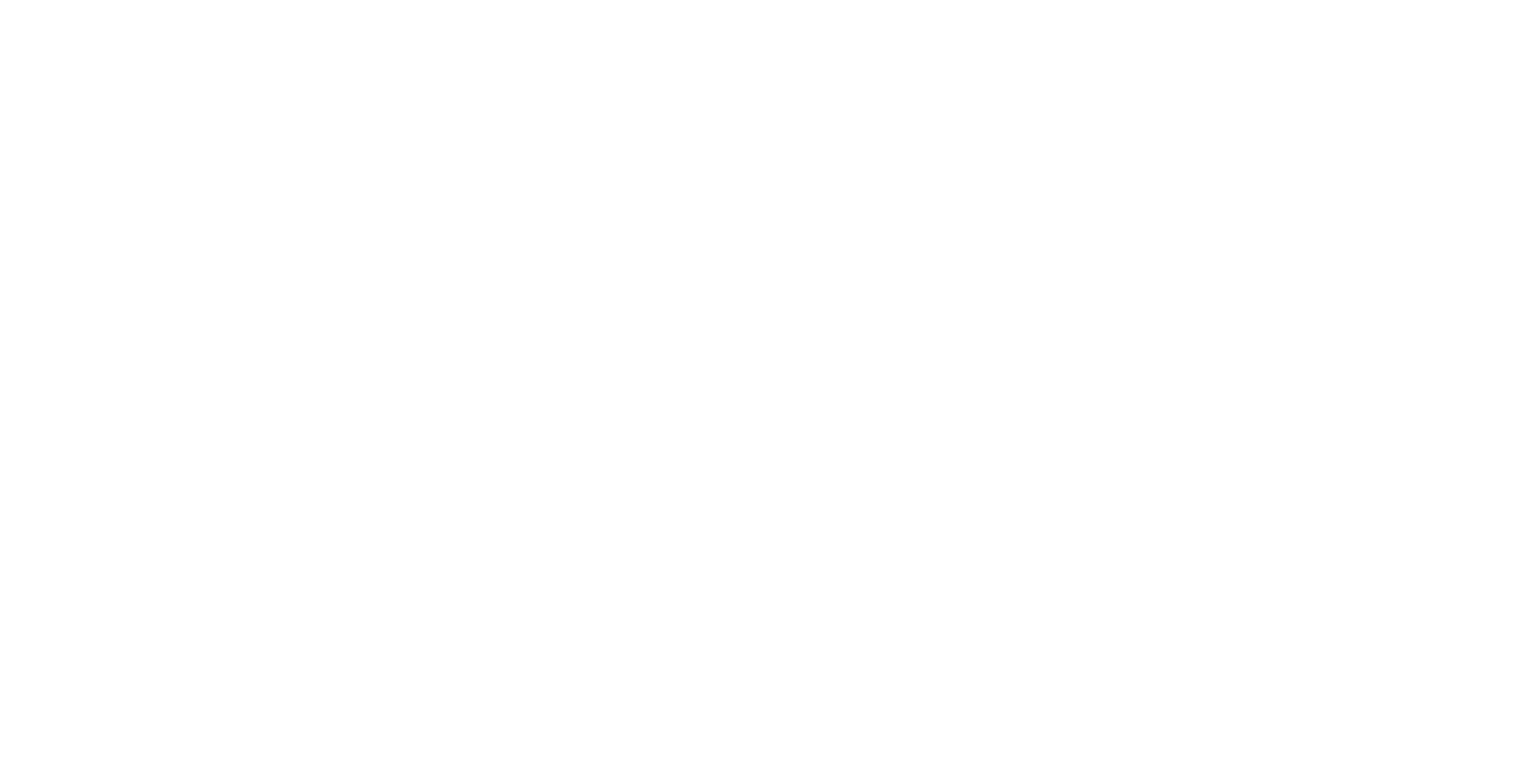
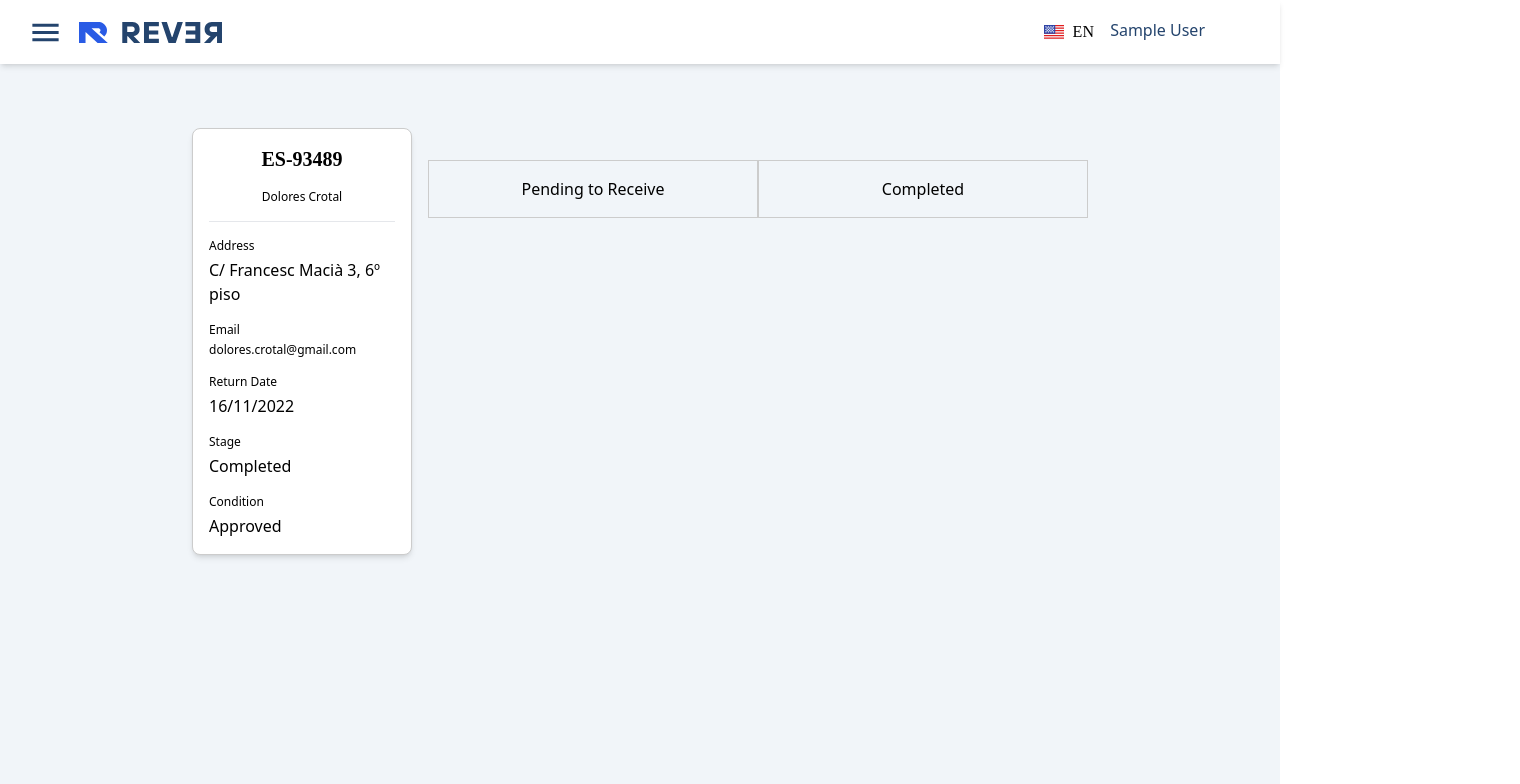
Before and after one commit to mmrtsv/rever-dashboard, a React (Vite) app: page /details/1 in a window 1280 px wide. Before the commit this address had no page. Shown: the top 784 px of the page, 1520 px wide, since content can reach past the window. Built offline with nearby package versions, Linux system fonts and the light colour scheme; sample sign-in values are in the browser's storage; a web font is replaced by a local one; what @itsrever/dashboard-api would draw is missing.

Commit message:
Eng 957 (#32)
* FEAT: start of retlineitem details

* FIX: tests

```diff
--- a/src/App.tsx
+++ b/src/App.tsx
@@ -8,7 +8,8 @@ import Loading from './components/Loading/Loading'
 const LoginPage = lazy(() => import('./auth/Login.page'))
 const Home = lazy(() => import('./pages/Home.page'))
 const Orders = lazy(() => import('./pages/Orders.page'))
-const OrdersByStatus = lazy(() => import('./pages/OrdersByStatus.page'))
+const OrdersByStatus = lazy(() => import('./pages/RetLineItemsByStatus.page'))
+const RetLineItemDetails = lazy(() => import('./pages/RetLineItemDetails.page'))
 
 function App() {
     // Language selection
@@ -31,11 +32,16 @@ function App() {
                     <Route path="/login" element={<LoginPage />} />
                     <Route element={<ProtectedRoute />}>
                         <Route element={<Layout />}>
+                            {/* <Route path="*" element={<Home />} /> */}
                             <Route path="/" element={<Home />} />
                             <Route path="/orders" element={<Orders />} />
                             <Route
                                 path="/dashboard"
                                 element={<OrdersByStatus />}
+                            />
+                            <Route
+                                path="/details/:id"
+                                element={<RetLineItemDetails />}
                             />
                         </Route>
                     </Route>
--- a/src/components/Orders/OrderListItem/OrderListItem.tsx
+++ b/src/components/Orders/OrderListItem/OrderListItem.tsx
@@ -15,6 +15,7 @@ interface OrderListItemProps {
 const OrderListItem: React.FC<OrderListItemProps> = ({ row, key }) => {
     return (
         <TableRow
+            data-testid="OrderListItem"
             key={key}
             className=" cursor-pointer"
             sx={
--- a/src/components/Orders/ShippingStatus/ShippingStatus.tsx
+++ b/src/components/Orders/ShippingStatus/ShippingStatus.tsx
@@ -1,3 +1,4 @@
+import React from 'react'
 import _ from '../../../@lodash/@lodash'
 import clsx from 'clsx'
 export const ShippingStatuses = [
--- a/src/components/RetLineItemStatusCard/RetLineItemStatusCard.tsx
+++ b/src/components/RetLineItemStatusCard/RetLineItemStatusCard.tsx
@@ -1,6 +1,7 @@
 import React from 'react'
 import styled from '@emotion/styled'
 import NoAvailable from '../../assets/images/noAvailable.png'
+import { useNavigate } from 'react-router-dom'
 
 interface LineItemByStatusProps {
     lineItem: any
@@ -9,8 +10,14 @@ interface LineItemByStatusProps {
 const LineItemByStatus: React.FC<LineItemByStatusProps> = ({ lineItem }) => {
     const imgSrc = lineItem.images ? lineItem.images[0].src : NoAvailable
 
+    const navigate = useNavigate()
+
+    const handleClickItem = () => {
+        navigate(`/details/${lineItem.rever_id}`)
+    }
+
     return (
-        <LineItemCard data-testid="retLineItemCard">
+        <LineItemCard data-testid="retLineItemCard" onClick={handleClickItem}>
             <div>
                 <span className="text-xs">Order ID: </span>
                 <span> {lineItem.process.customer_printed_order_id}</span>
--- a/src/pages/Home.page.tsx
+++ b/src/pages/Home.page.tsx
@@ -1,6 +1,7 @@
 import React from 'react'
 import PageComponent from '../components/PageComponent'
-const Home = () => {
+
+function Home() {
     return (
         <PageComponent>
             <h1>HOME!</h1>
--- a/src/pages/Orders.page.tsx
+++ b/src/pages/Orders.page.tsx
@@ -1,7 +1,7 @@
 import OrdersTable from '../components/Orders/OrdersTable'
 import PageComponent from '../components/PageComponent'
 
-const Orders = () => {
+function Orders() {
     return (
         <PageComponent>
             <OrdersTable />
--- /dev/null
+++ b/src/pages/RetLineItemDetails.page.tsx
@@ -0,0 +1,92 @@
+import React from 'react'
+import PageComponent from '../components/PageComponent'
+import styled from '@emotion/styled'
+
+function RetLineItemDetails() {
+    return (
+        <PageComponent>
+            <MainDiv>
+                <InfoDiv>
+                    <CustomerInfo>
+                        <h6 className="flex justify-center">ES-93489</h6>
+                        <span className="my-4 flex justify-center text-xs">
+                            Dolores Crotal
+                        </span>
+                        <hr />
+                        <span className="mt-4 mb-1 text-xs">Address</span>
+                        <span>C/ Francesc Macià 3, 6º piso</span>
+                        <span className="mt-4 mb-1 text-xs">Email</span>
+                        <a className="text-xs">dolores.crotal@gmail.com</a>
+                        <span className="mt-4 mb-1 text-xs">Return Date</span>
+                        <span>16/11/2022</span>
+                        <span className="mt-4 mb-1 text-xs">Stage</span>
+                        <span>Completed</span>
+                        <span className="mt-4 mb-1 text-xs">Condition</span>
+                        <span>Approved</span>
+                    </CustomerInfo>
+                    <LineItemInfo>
+                        <StatusArrows>
+                            <LeftArrow>Pending to Receive</LeftArrow>
+                            <RightArrow>Completed</RightArrow>
+                        </StatusArrows>
+                    </LineItemInfo>
+                </InfoDiv>
+            </MainDiv>
+        </PageComponent>
+    )
+}
+
+const MainDiv = styled.div`
+    background-color: rgb(241, 245, 249);
+    height: 100%;
+    display: flex;
+    justify-content: center;
+`
+
+const InfoDiv = styled.div`
+    display: grid;
+    grid-template-columns: minmax(0px, 1fr) minmax(0px, 3fr);
+    gap: 1rem;
+    width: 70%;
+    padding-top: 4rem;
+    height: fit-content;
+`
+
+const CustomerInfo = styled.div`
+    padding: 1rem;
+    border-radius: 0.5rem;
+    border: 1px solid #ccc;
+    display: flex;
+    flex-direction: column;
+    background-color: #fff;
+    box-shadow: 0 4px 6px -1px rgb(0 0 0 / 0.1), 0 2px 4px -2px rgb(0 0 0 / 0.1);
+`
+
+const LineItemInfo = styled.div`
+    display: flex;
+    flex-direction: column;
+`
+
+const StatusArrows = styled.div`
+    margin-top: 2rem;
+    width: 100%;
+    display: flex;
+    justify-content: space-evenly;
+    align-items: center;
+`
+
+const LeftArrow = styled.div`
+    width: 100%;
+    padding: 1rem;
+    border: 1px solid #ccc;
+    text-align: center;
+`
+
+const RightArrow = styled.div`
+    width: 100%;
+    text-align: center;
+    padding: 1rem;
+    border: 1px solid #ccc;
+`
+
+export default RetLineItemDetails
--- a/src/pages/OrdersByStatus.page.tsx
+++ b/src/pages/RetLineItemsByStatus.page.tsx
@@ -4,7 +4,7 @@ import styled from '@emotion/styled'
 import returnedLineItemsJSON from '../assets/returnedLineItems.json'
 import RetLineItemStatusCard from '../components/RetLineItemStatusCard'
 
-const OrdersByStatus = () => {
+function OrdersByStatus() {
     const pendingItems = returnedLineItemsJSON.lineItems.filter((lineItem) => {
         return lineItem.process.last_known_shipping_status === 0
     })
```
Also changed, not shown: 2 other files (tests, documents, lock files or other folders).
